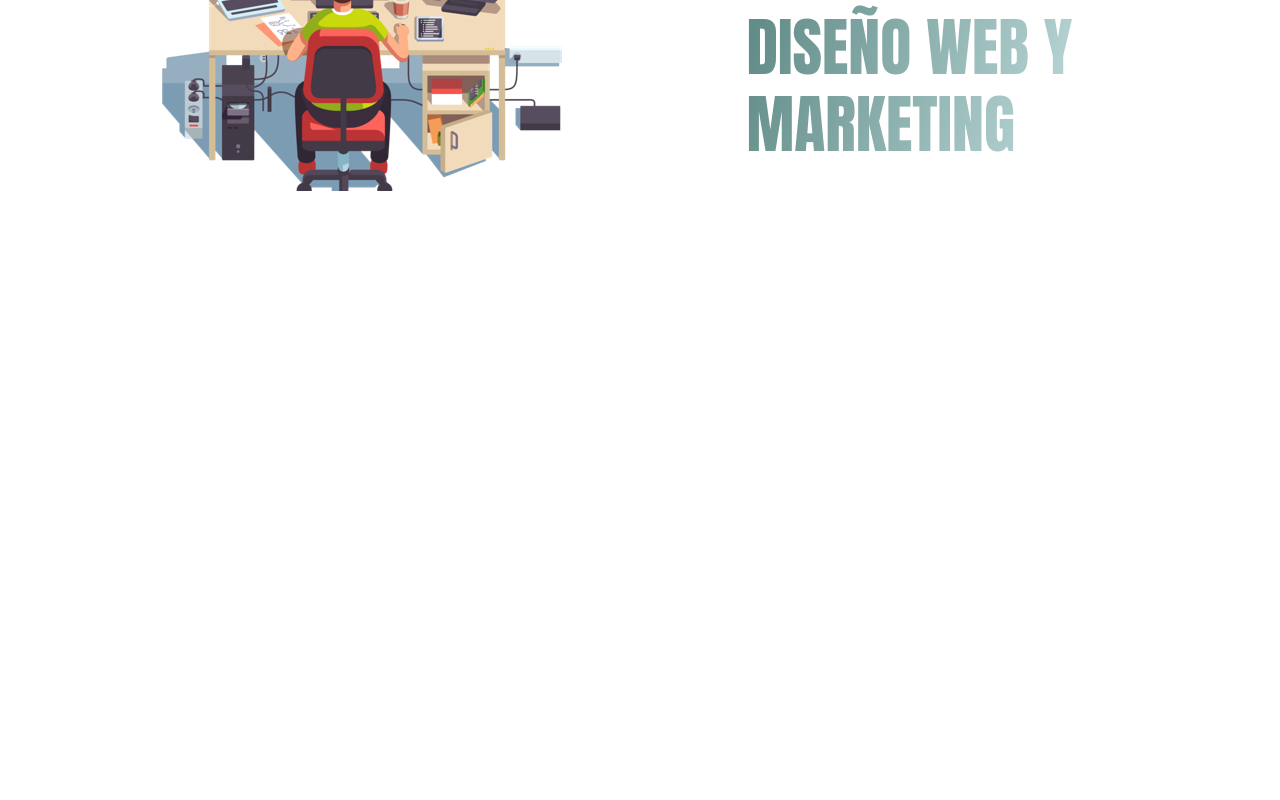
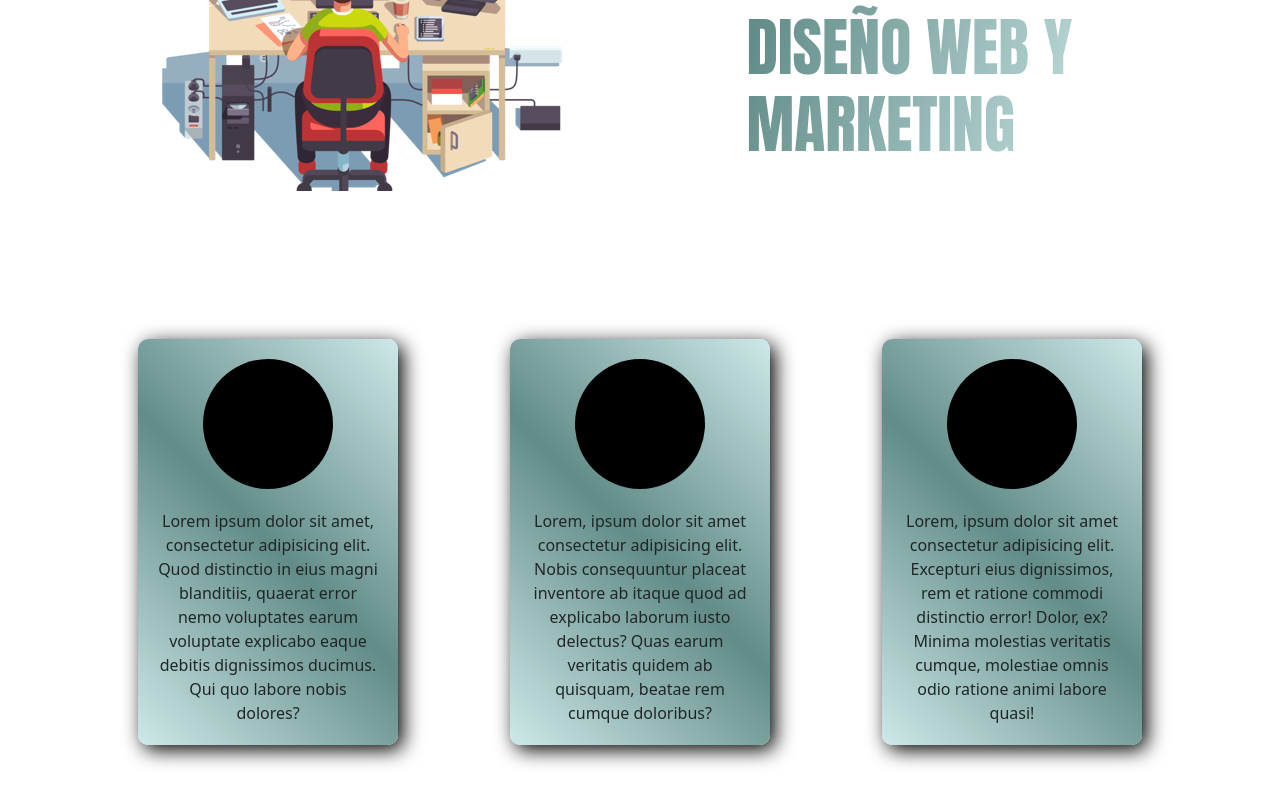
Before and after one commit to HANNERZTA/MarketWeb, a SvelteKit app: page / in a window 1280 px wide. Shown: the part 587-1387 px from the top of the page. Before the commit the page ends 870 px from the top, so only its background shows below. Built offline with nearby package versions, Linux system fonts and the light colour scheme.

Commit message:
tarjetas

```diff
--- a/src/routes/+page.svelte
+++ b/src/routes/+page.svelte
@@ -1,4 +1,6 @@
 <script>
     import Titulo from './titulo.svelte';
+    import Tarjeta from './tarjeta.svelte';
 </script>
 <Titulo />
+<Tarjeta />
--- /dev/null
+++ b/src/routes/tarjeta.svelte
@@ -0,0 +1,98 @@
+<div class="container">
+    <div class="tarjetas">
+        <div class="redes">
+            <i class="fa-brands fa-square-facebook"></i>
+            <i class="fa-brands fa-square-instagram"></i>
+            <i class="fa-brands fa-square-whatsapp"></i>
+        </div>
+        <div class="foto"></div>
+        <p>
+            Lorem ipsum dolor sit amet, consectetur adipisicing elit. Quod
+            distinctio in eius magni blanditiis, quaerat error nemo voluptates
+            earum voluptate explicabo eaque debitis dignissimos ducimus. Qui quo
+            labore nobis dolores?
+        </p>
+    </div>
+
+    <div class="tarjetas">
+        <div class="redes">
+            <i class="fa-brands fa-square-facebook"></i>
+            <i class="fa-brands fa-square-instagram"></i>
+            <i class="fa-brands fa-square-whatsapp"></i>
+        </div>
+        <div class="foto"></div>
+        <p>
+            Lorem, ipsum dolor sit amet consectetur adipisicing elit. Nobis
+            consequuntur placeat inventore ab itaque quod ad explicabo laborum
+            iusto delectus? Quas earum veritatis quidem ab quisquam, beatae rem
+            cumque doloribus?
+        </p>
+    </div>
+    <div class="tarjetas">
+        <div class="redes">
+            <i class="fa-brands fa-square-facebook"></i>
+            <i class="fa-brands fa-square-instagram"></i>
+            <i class="fa-brands fa-square-whatsapp"></i>
+        </div>
+        <div class="foto"></div>
+        <p>
+            Lorem, ipsum dolor sit amet consectetur adipisicing elit. Excepturi
+            eius dignissimos, rem et ratione commodi distinctio error! Dolor,
+            ex? Minima molestias veritatis cumque, molestiae omnis odio ratione
+            animi labore quasi!
+        </p>
+    </div>
+</div>
+
+<style>
+    .container {
+        display: flex;
+    }
+    .tarjetas {
+        background: linear-gradient(
+            45deg,
+            #cde8e8 0%,
+            #628c88 50%,
+            #cde8e8 100%
+        );
+        width: 25%;
+        margin: 5%;
+        text-align: center;
+        border-radius: 10px;
+        box-shadow: 5px 5px 20px black;
+        position: relative;
+    }
+    .foto {
+        margin: 0 auto;
+        margin-top: 20px;
+        background: black;
+        width: 50%;
+        height: 130px;
+        border-radius: 50%;
+    }
+    p {
+        margin: 20px;
+    }
+    .redes {
+        text-align: center;
+        position: absolute;
+        right: 0%;
+        top: 3%;
+        display: none;
+        background: rgba(184, 190, 186, 0.432);
+        width: 40px;
+        border-radius: 10px;
+    }
+    i {
+        width: 50%;
+        margin: 0 auto;
+        font-size: 25px;
+        margin: 5px;
+        color: #6b6b6b;
+    }
+
+    .tarjetas:hover .redes
+    {
+        display: block;
+    }
+</style>
```
